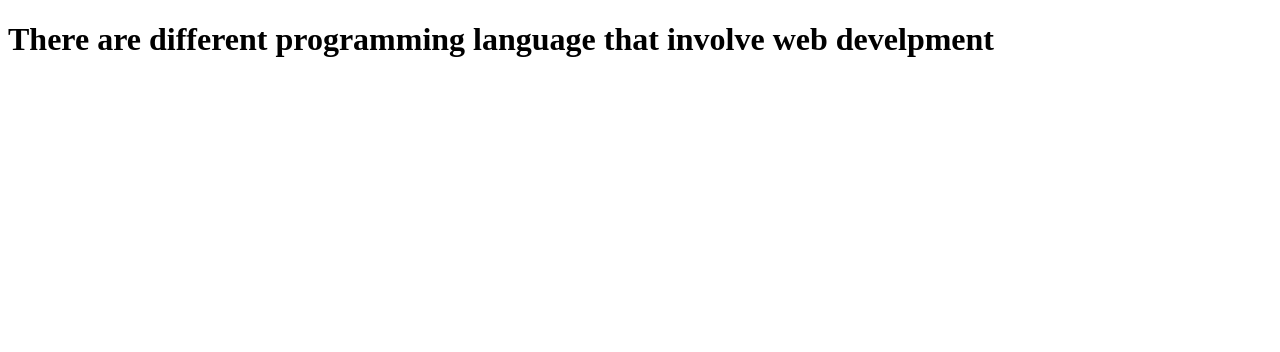
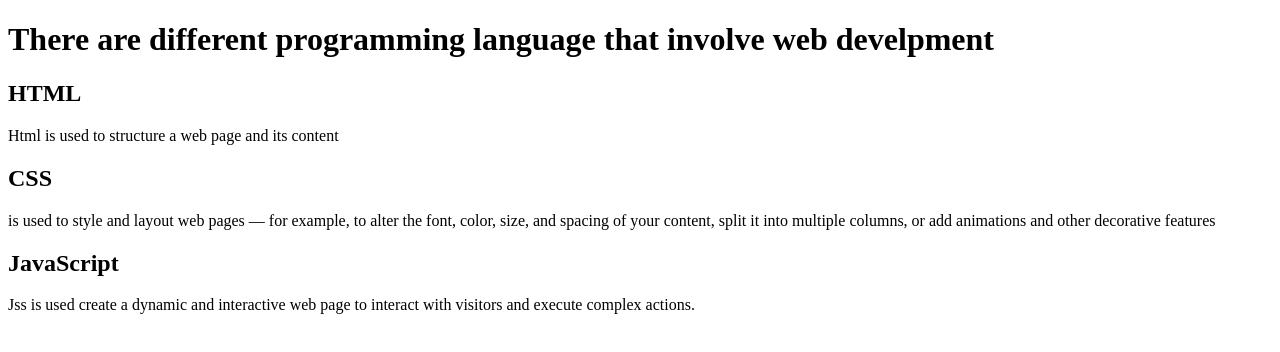
Before and after one commit to AkhonaMj/Wednesday, a plain HTML site: page index.html in a window 1280 px wide. Drawn offline with Linux system fonts and the light colour scheme.

Commit message:
mdified index.html file

```diff
--- a/index.html
+++ b/index.html
@@ -8,6 +8,13 @@
 
 <body>
     <h1>There are different programming language that involve web develpment</h1>
+
+    <h2>HTML</h2>
+    <p> Html is used to structure a web page and its content</p>
+    <h2>CSS</h2>
+    <p> is used to style and layout web pages — for example, to alter the font, color, size, and spacing of your content, split it into multiple columns, or add animations and other decorative features</p>
+    <h2>JavaScript</h2>
+    <p>Jss is used create a dynamic and interactive web page to interact with visitors and execute complex actions.</p>
 </body>
 
 </html>
```
